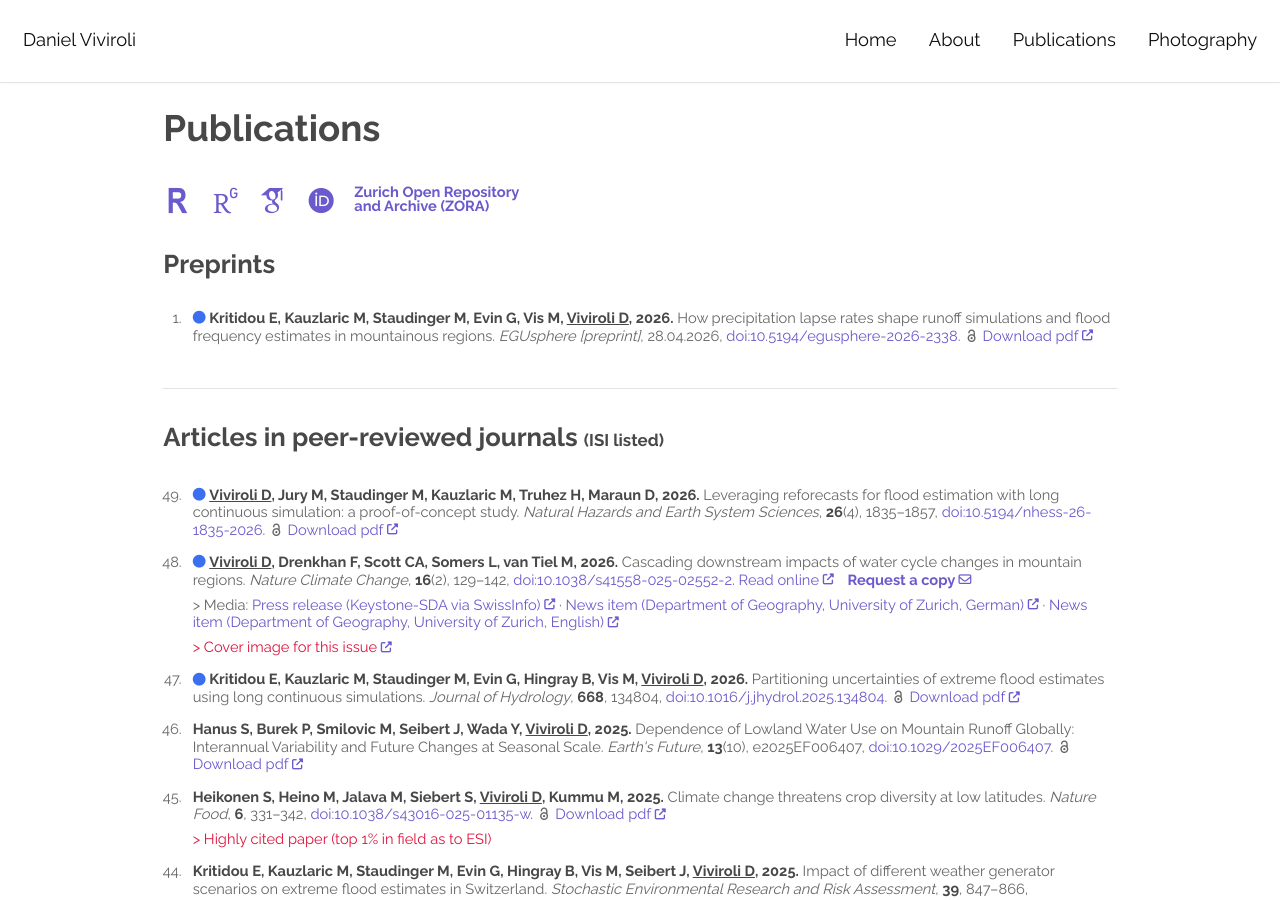
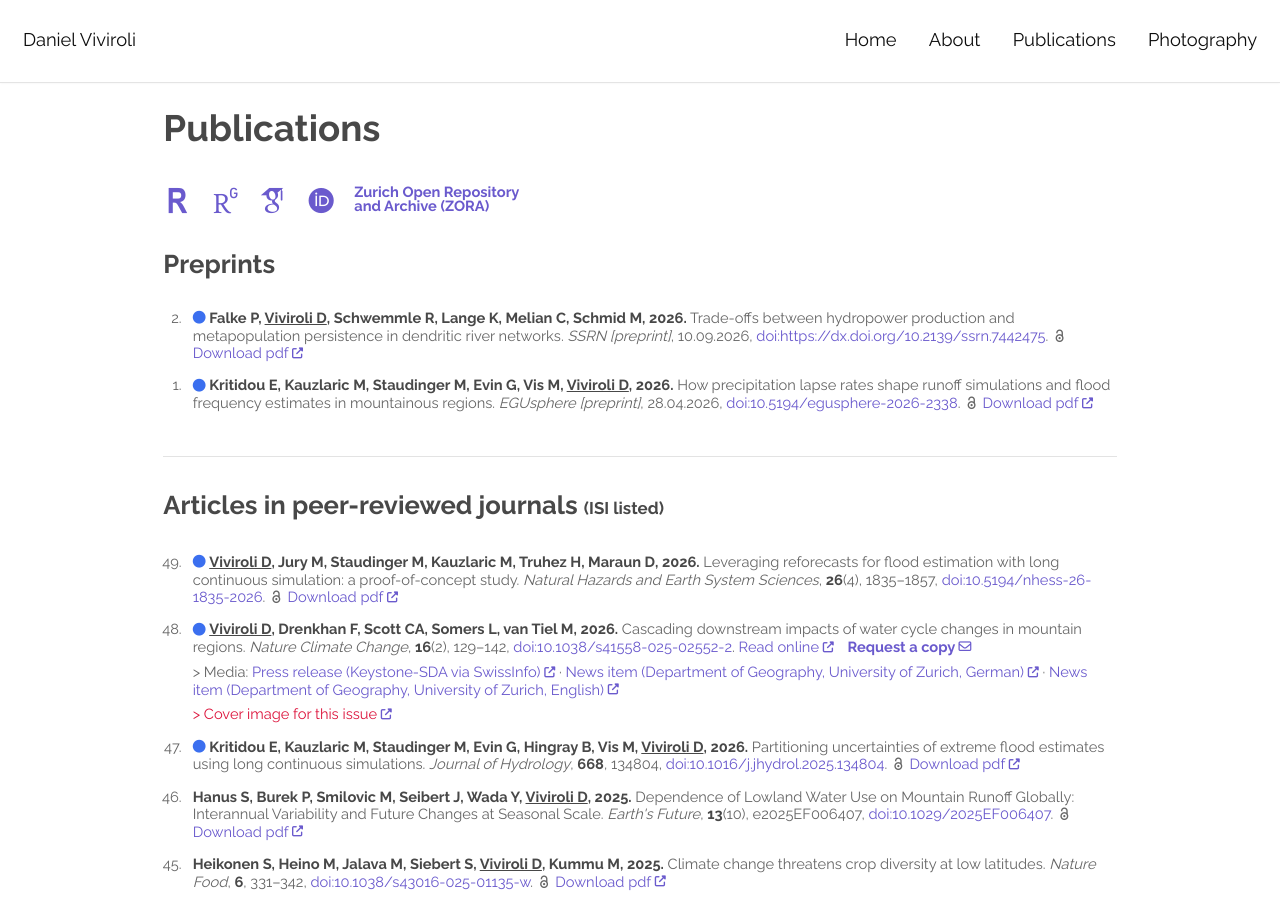
Before and after one commit to dviviroli/dviviroli.github.io, a Jekyll site: the page built from publications.html, in a window 1280 px wide and 900 px high. Built offline with Jekyll 4.4.1, drawn with Linux system fonts in a browser that asks for light colours; some web fonts are replaced; a script that is not in the unit is left out; comment, search, counter and statistics services are not loaded.

Commit message:
update preprint

```diff
--- a/_data/publications_papers-preprints.yml
+++ b/_data/publications_papers-preprints.yml
@@ -1,3 +1,14 @@
+
+- authors: Falke P, Viviroli D, Schwemmle R, Lange K, Melian C, Schmid M
+  year: 2026
+  title: "Trade-offs between hydropower production and metapopulation persistence in dendritic river networks"
+  archive: SSRN [preprint]
+  date: 10.09.2026
+  doi: https://dx.doi.org/10.2139/ssrn.7442475
+  pdf: https://papers.ssrn.com/sol3/Delivery.cfm/43464aea-b544-4366-bfab-a21d0dff8868-MECA.pdf?abstractid=7442475&mirid=1
+  pdf_external: Y
+  openaccess: Y
+  new: Y
 
 - authors: Kritidou E, Kauzlaric M, Staudinger M, Evin G, Vis M, Viviroli D
   year: 2026
```
